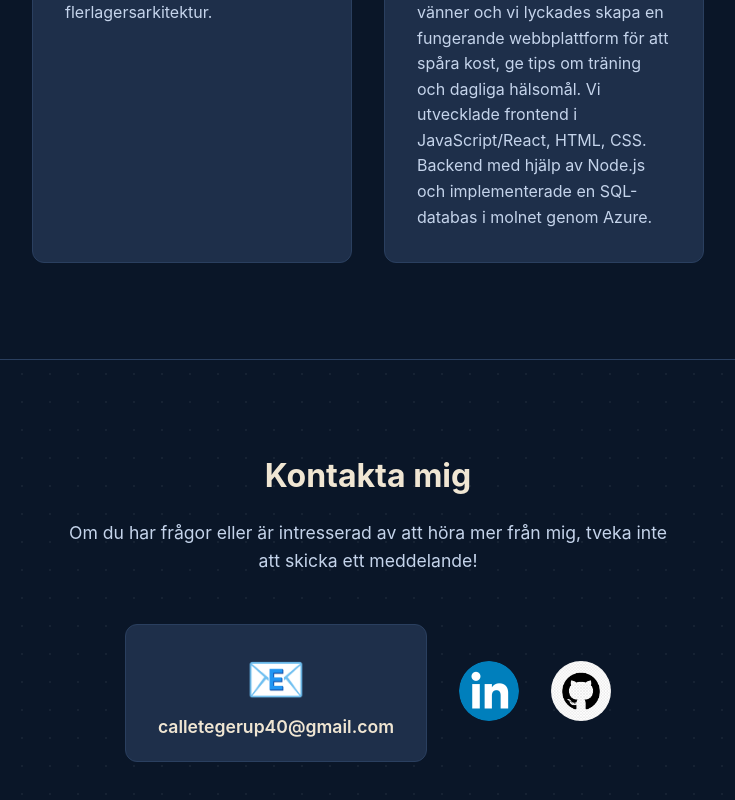
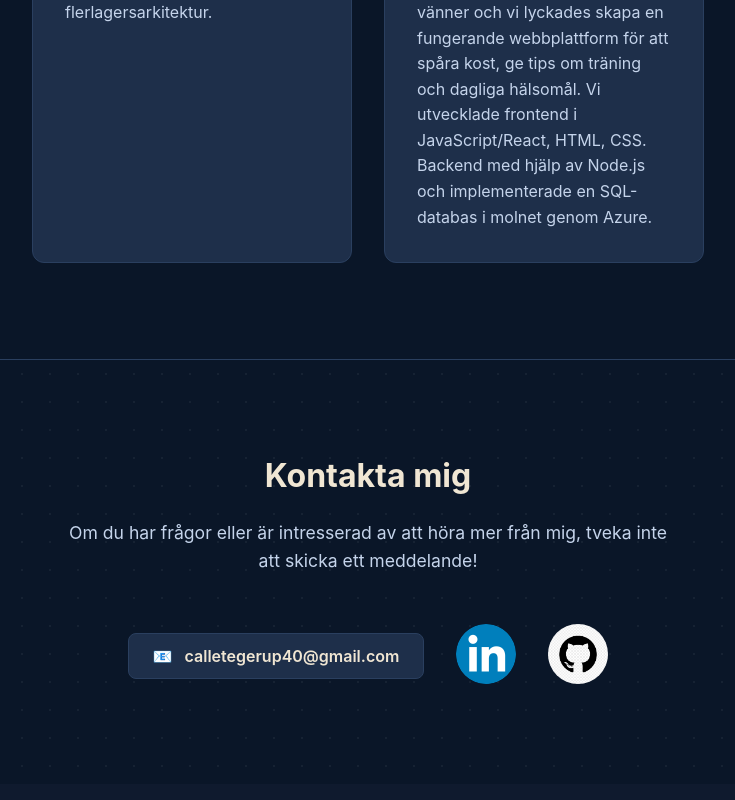
Before and after one commit to Nalldes/Portfolio, a React (Vite) app in the folder carl-tegerup-portfolio/: page / in a window 1280 px wide. Shown: the part 3913-4713 px from the top of the page, without its empty margins (272-1007 px from the left). Built offline with nearby package versions, Linux system fonts and the light colour scheme.

Commit message:
email knapp fix

```diff
--- a/carl-tegerup-portfolio/src/sections/Contact.jsx
+++ b/carl-tegerup-portfolio/src/sections/Contact.jsx
@@ -1,9 +1,25 @@
+import { useState } from "react";
 import "../styles/Contact.css";
 // Importera bilderna från assets-mappen
 import linkedinLogo from "../assets/linked in logo.png";
 import githubLogo from "../assets/github logo.jpg";
 
 function Contact() {
+  // useState för att hålla koll på om användaren har klickat på kopiera
+  const [copied, setCopied] = useState(false);
+  const email = "calletegerup40@gmail.com";
+
+  // Funktionen som körs när man klickar på rutan
+  const handleCopyEmail = () => {
+    navigator.clipboard.writeText(email); // Kopierar till urklipp
+    setCopied(true); // Ändrar status till kopierad
+
+    // Återställer tillbaka till din mailadress efter 2,5 sekunder
+    setTimeout(() => {
+      setCopied(false);
+    }, 2500);
+  };
+
   return (
     <section id="kontakt">
       <h2>Kontakta mig</h2>
@@ -13,10 +29,17 @@ function Contact() {
       </p>
 
       <div className="contact-links">
-        <a href="mailto:calletegerup40@gmail.com" className="contact-email">
-          <span className="email-icon">📧</span>
-          <span className="email-text">calletegerup40@gmail.com</span>
-        </a>
+        {/* Bytte <a> mot en <div>, la till onClick och style för muspekaren */}
+        <div
+          className="contact-email"
+          onClick={handleCopyEmail}
+          title="Klicka för att kopiera"
+        >
+          <span className="email-icon">{copied ? "✅" : "📧"}</span>
+          <span className="email-text">
+            {copied ? "Kopierad till urklipp!" : email}
+          </span>
+        </div>
 
         <div className="social-buttons">
           <a
--- a/carl-tegerup-portfolio/src/styles/Contact.css
+++ b/carl-tegerup-portfolio/src/styles/Contact.css
@@ -37,13 +37,14 @@
 
 .contact-email {
   display: flex;
-  flex-direction: column;
+  flex-direction: row;
   align-items: center;
-  padding: 1.5rem 2rem;
+  padding: 0.75rem 1.5rem;
   background-color: #1e2f4a;
   border: 1px solid #2a3f5f;
-  border-radius: 12px;
+  border-radius: 8px;
   text-decoration: none;
+  cursor: pointer;
   transition:
     transform 0.2s,
     box-shadow 0.2s,
@@ -57,12 +58,13 @@
 }
 
 .email-icon {
-  font-size: 3rem;
-  margin-bottom: 0.5rem;
+  font-size: 1rem;
+  margin-bottom: 0rem;
+  margin-right: 0.75rem;
 }
 
 .email-text {
-  font-size: 1.1rem;
+  font-size: 1rem;
   font-weight: 600;
   color: #f0e6d3;
 }
```
